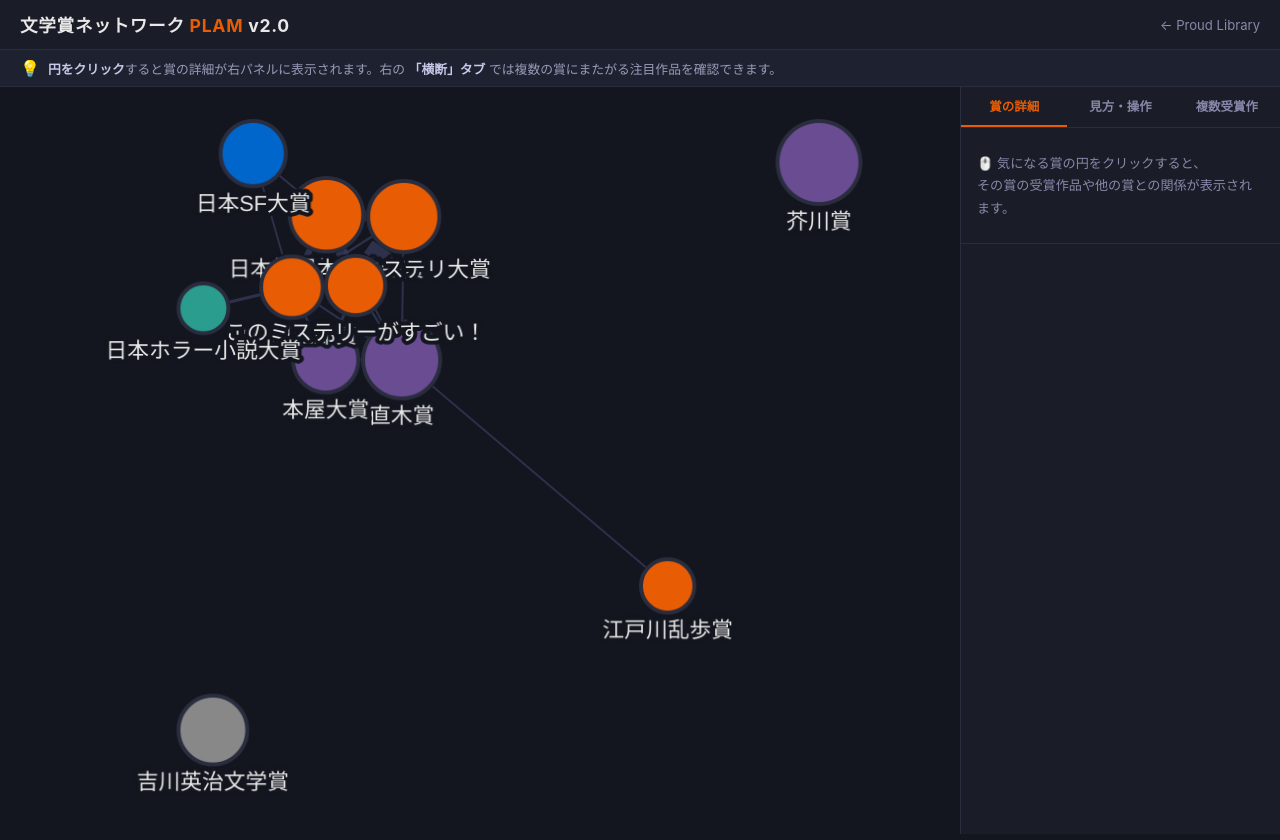
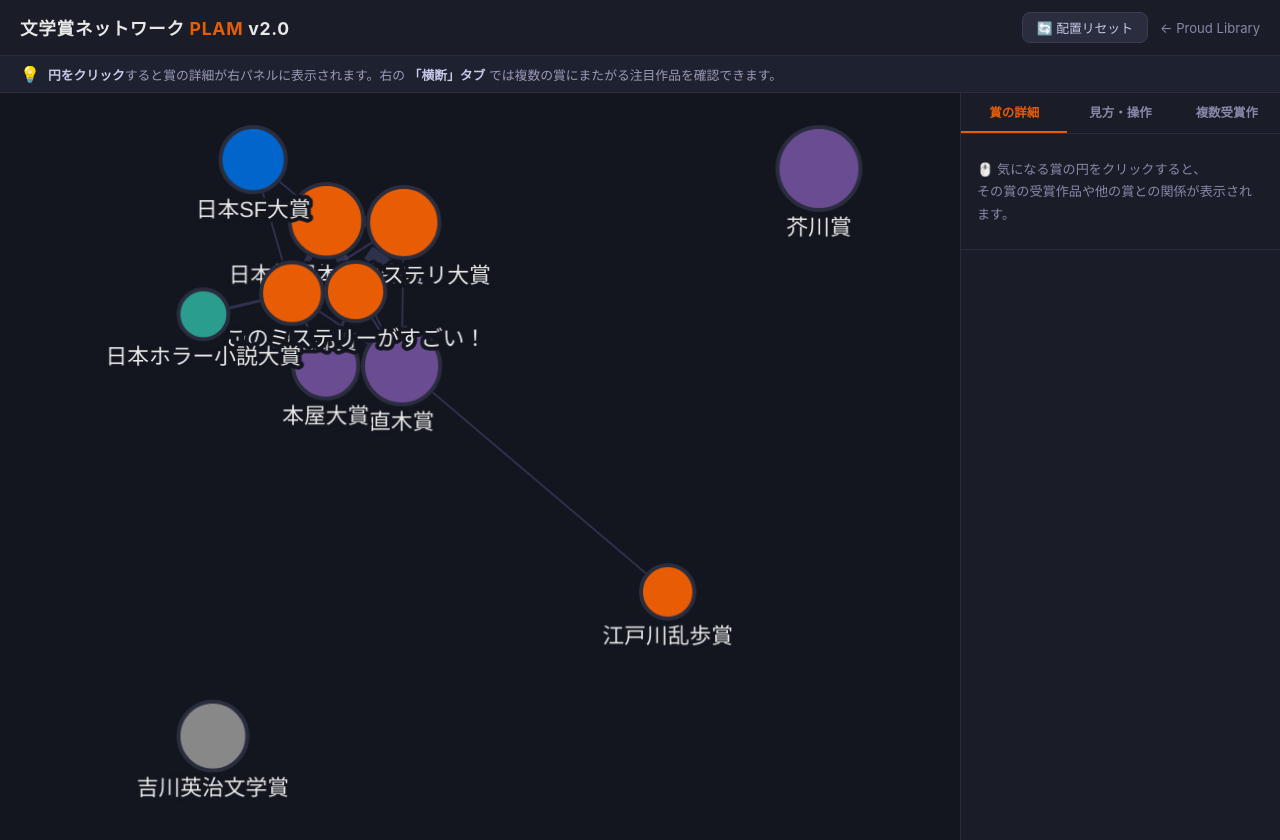
Before and after one commit to Qiuqiu533/Proud-library, a Flask app: page /plam in a window 1280 px wide. Run offline with Flask 3, Linux system fonts and the light colour scheme; data comes from the database, SQL or seed files in the repository; some libraries are stand-ins or nearby versions.

Commit message:
feat: PLAMネットワークに配置リセットボタンを追加・説明文を実態に合わせ修正
Co-Authored-By: Claude Sonnet 4.6 <noreply@anthropic.com>

```diff
--- a/templates/plam_network.html
+++ b/templates/plam_network.html
@@ -225,7 +225,10 @@
 
 <header>
   <h1>文学賞ネットワーク <span>PLAM</span> v2.0</h1>
-  <a href="/">← Proud Library</a>
+  <div style="display:flex;align-items:center;gap:12px">
+    <button id="resetLayoutBtn" onclick="resetLayout()" style="padding:5px 14px;background:#2a2d3e;color:#c8c8e8;border:1px solid #3a3d52;border-radius:8px;font-size:.8rem;cursor:pointer;transition:background .2s" onmouseover="this.style.background='#3a3d52'" onmouseout="this.style.background='#2a2d3e'">🔄 配置リセット</button>
+    <a href="/">← Proud Library</a>
+  </div>
 </header>
 
 <div style="background:#1e2130;border-bottom:1px solid #2a2d3e;padding:8px 20px;font-size:0.8rem;color:#9a9ab8;display:flex;align-items:center;gap:8px">
@@ -277,9 +280,9 @@
       </div>
 
       <div class="legend-block">
-        <h3>🧲 なぜ円が動くの？</h3>
-        <p>この図は「磁石を並べたような仕組み」で動いています。各賞の円が互いに引き合ったり反発したりする「力」を持っており、アプリが自動で最適な配置を計算して落ち着く場所に収めています。</p>
-        <p style="margin-top:8px">円をドラッグすると「手で動かした」状態になり、周りの円が引力・斥力で再計算されて動き直します。壁を一つ動かすとドミノのように周囲が再配置されるイメージです。自由に動かして遊んでみてください！</p>
+        <h3>🧲 なぜ円が自動配置されるの？</h3>
+        <p>ページを開くと「磁石を並べたような仕組み」で最初の配置が自動計算されます。各賞の円が互いに引き合ったり反発したりする「力」を持っており、アプリが最適な場所に落ち着くまで計算を繰り返します。</p>
+        <p style="margin-top:8px">円は自由にドラッグして動かせます。ただし、動かしても周りの円は追いかけてきません。位置が崩れたと感じたら、右上の <b style="color:#e85d04">🔄 配置リセット</b> ボタンを押すと元の配置に戻ります。</p>
       </div>
 
       <div class="legend-block">
@@ -475,6 +478,24 @@ function buildGraph(data) {
   // ローディング非表示
   document.getElementById("loading").style.display = "none";
 
+  // 配置リセット関数
+  window.resetLayout = function() {
+    const btn = document.getElementById("resetLayoutBtn");
+    if (btn) { btn.textContent = "⏳ 再配置中…"; btn.disabled = true; }
+    cy.layout({
+      name: "cose",
+      nodeRepulsion: () => 8000,
+      idealEdgeLength: () => 120,
+      animate: true,
+      animationDuration: 800,
+      randomize: false,
+      gravity: 0.4,
+      stop: () => {
+        if (btn) { btn.textContent = "🔄 配置リセット"; btn.disabled = false; }
+      }
+    }).run();
+  };
+
   // ── ノードクリック → 詳細表示 ──────────────────────────────────
   const nodeInfoEl = document.getElementById("node-info");
 
```
